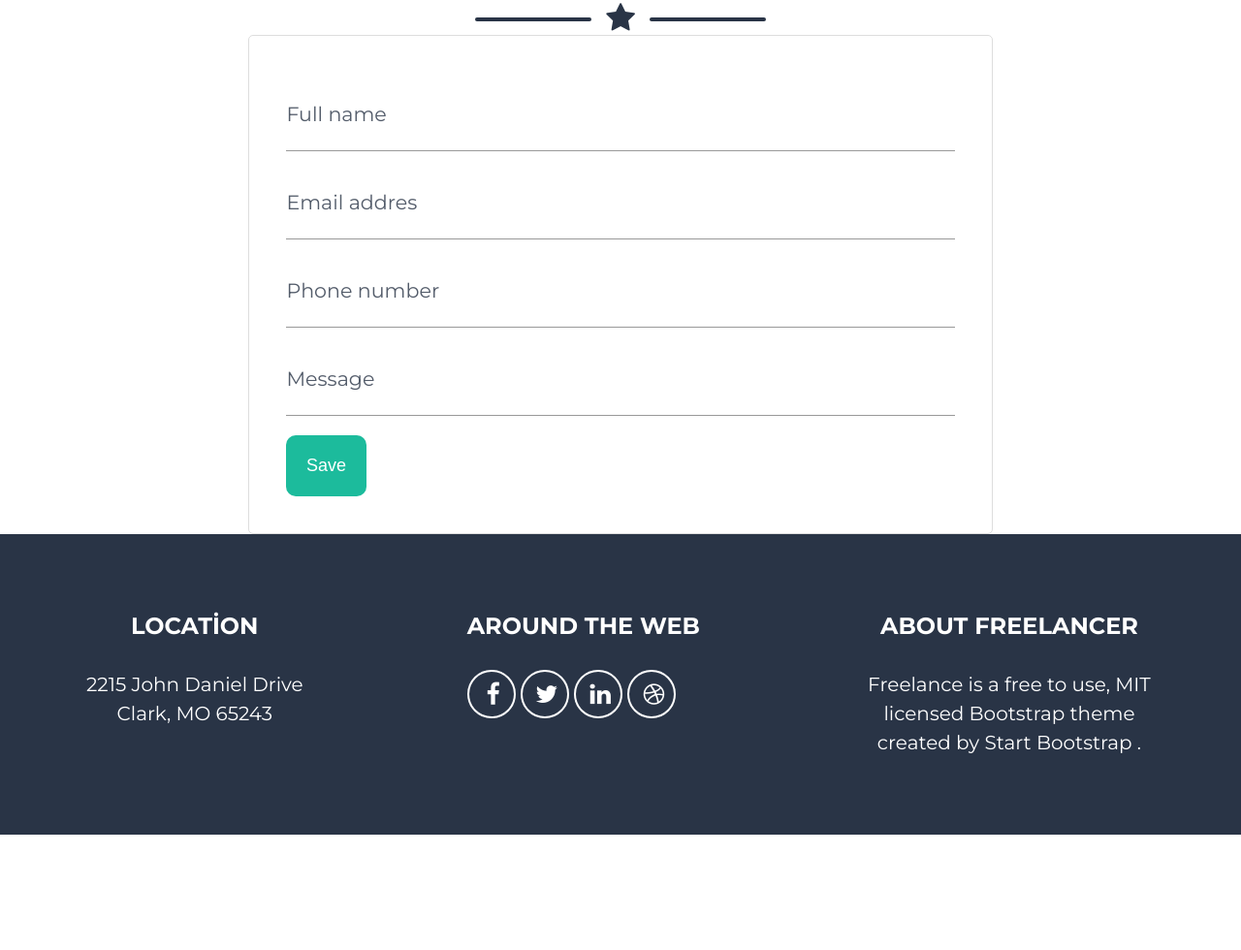
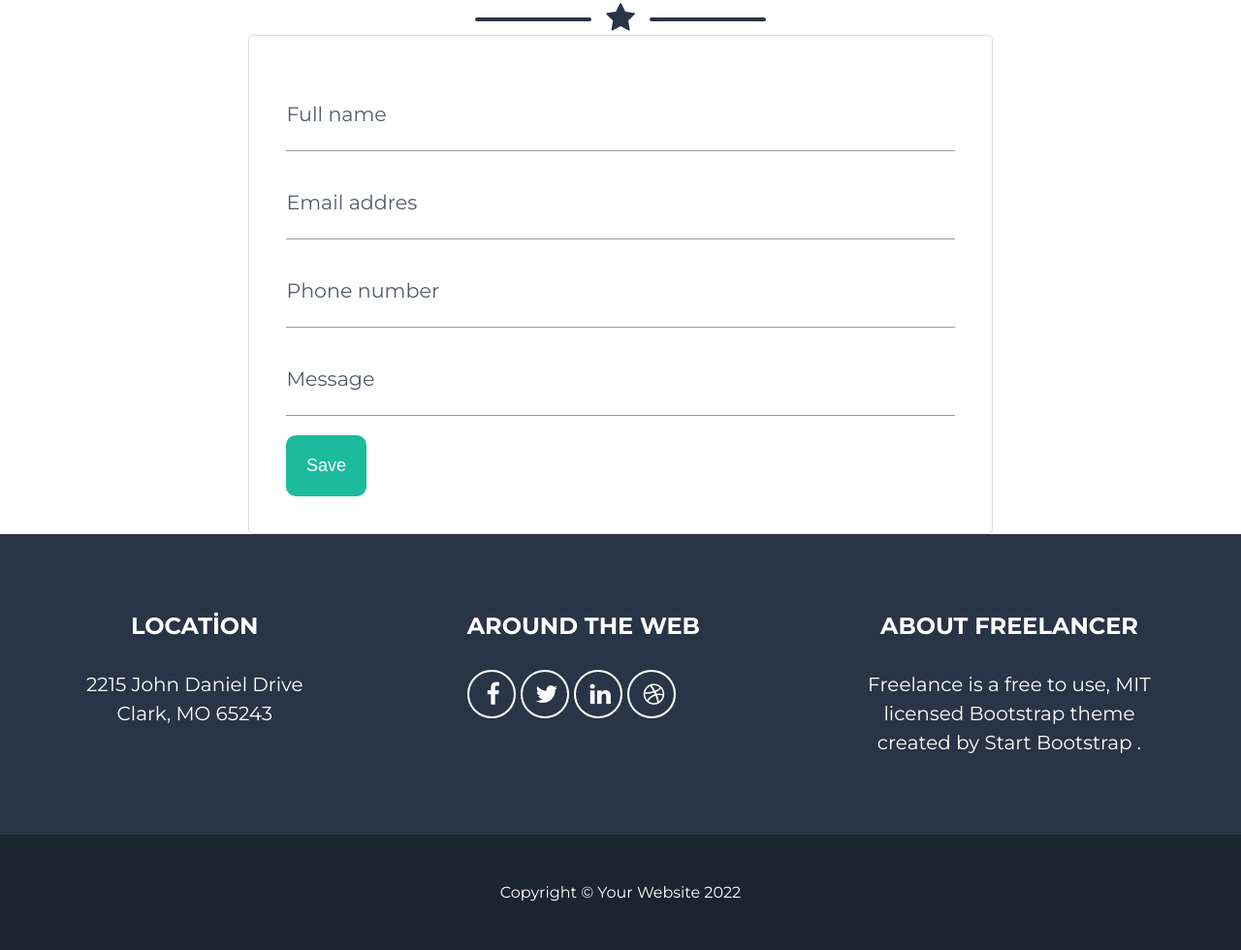
Before and after one commit to esraevren/portfolio-page, a plain HTML site: page index.html in a window 1280 px wide. Shown: the part 2573-3553 px from the top of the page at 97% size. Before the commit the page ends 3434 px from the top, so only its background shows below. Drawn offline with Linux system fonts and the light colour scheme.

Commit message:
footer add

```diff
--- a/css/style.css
+++ b/css/style.css
@@ -376,3 +376,13 @@ input:not(:placeholder-shown) + span {
 .fa-star-dark {
   color: #293446;
 }
+
+.copyrights {
+  background-color: #1A252f;
+  color: #fff;
+  display: flex;
+  justify-content: center;
+  align-items: center;
+  padding-top: 50px;
+  padding-bottom: 50px;
+}
--- a/index.html
+++ b/index.html
@@ -24,6 +24,7 @@
     <link rel="stylesheet" href="css/style.css" />
   </head>
   <body>
+    <!--Navbar starts -->
     <nav class="navbar">
       <div class="logo">START BOOTSTRAP</div>
       <ul class="nav-links">
@@ -34,7 +35,9 @@
         </div>
       </ul>
     </nav>
+    <!--Navbar end -->
 
+    <!--Main starts -->
     <div class="mainhead">
       <div class="container">
         <img
@@ -51,7 +54,9 @@
         <div class="titles">Graphic Artist - Web Designer - Illustrator</div>
       </div>
     </div>
+    <!--Main end -->
 
+    <!--Projects/portfolio starts -->
     <section class="portfolio">
       <div class="headings">
         <h1 class="portfoliohead">Portfolio</h1>
@@ -113,7 +118,9 @@
         </div>
       </div>
     </section>
+    <!--Projects/portfolio end -->
 
+    <!--About start -->
     <section class="about">
       <div class="headings">
         <h1 class="abouthead">About</h1>
@@ -147,6 +154,9 @@
         </button>
       </div>
     </section>
+    <!--About end -->
+
+    <!--Contact start -->
 
     <section class="contact">
       <div class="headings">
@@ -163,7 +173,7 @@
           <span>Full name</span>
         </label>
         <label for="email">
-          <input type="email" id="email" placeholder="Email" required/>
+          <input type="email" id="email" placeholder="Email" required />
           <span>Email addres </span>
         </label>
         <label for="phone">
@@ -178,7 +188,9 @@
         <button type="submit">Save</button>
       </form>
     </section>
+    <!--Contact end-->
 
+    <!--Footer start -->
     <section class="footer">
       <div>
         <h1>LOCATİON</h1>
@@ -197,8 +209,15 @@
           <button><a href="#" class="fa fa-dribbble"></a></button>
         </div>
       </div>
-      <div><h1>ABOUT FREELANCER</h1>
-      <p class="footer-paragraph">Freelance is a free to use, MIT licensed Bootstrap theme created by Start Bootstrap .</p></div>
+      <div>
+        <h1>ABOUT FREELANCER</h1>
+        <p class="footer-paragraph">
+          Freelance is a free to use, MIT licensed Bootstrap theme created by
+          Start Bootstrap .
+        </p>
+      </div>
+
     </section>
+    <div class="copyrights">Copyright © Your Website 2022</div>
   </body>
 </html>
```
